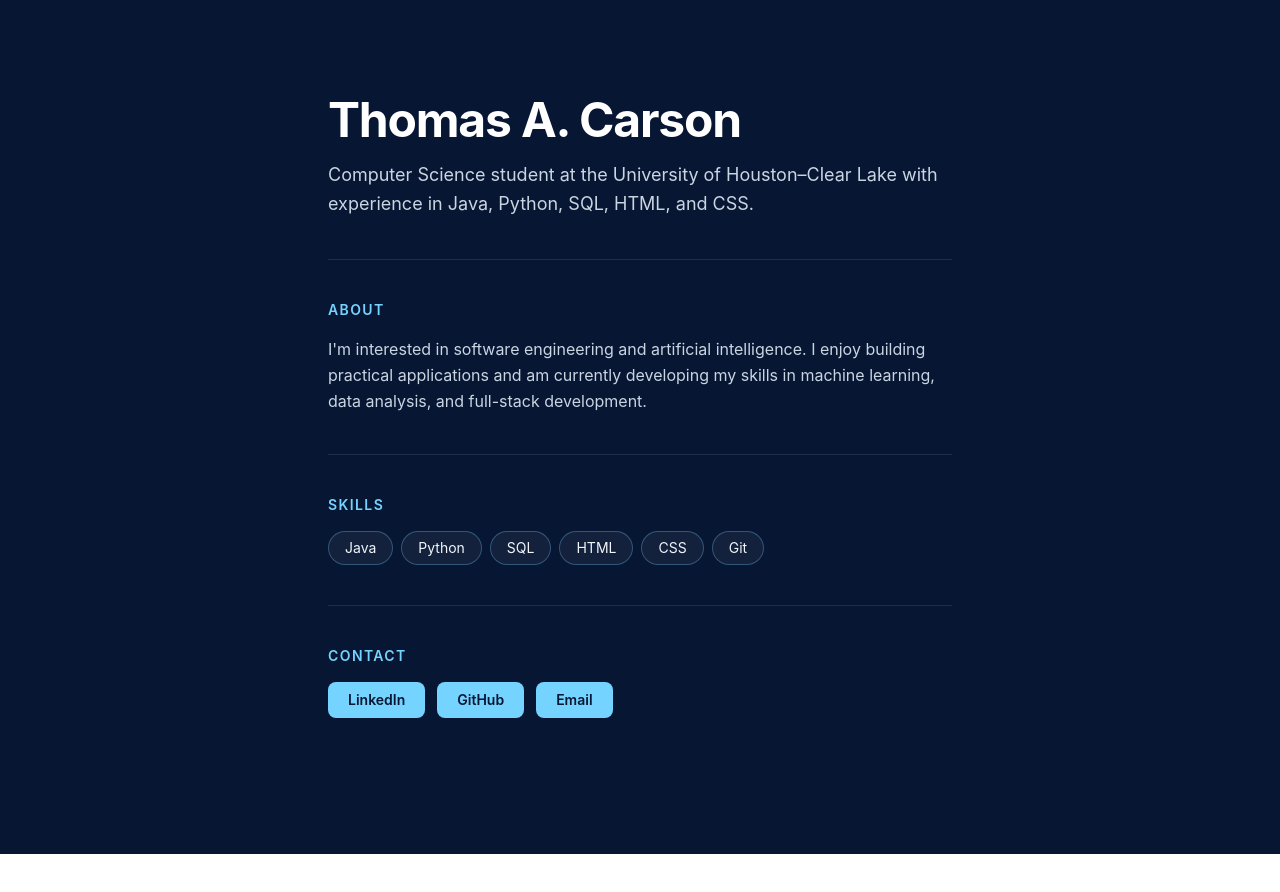
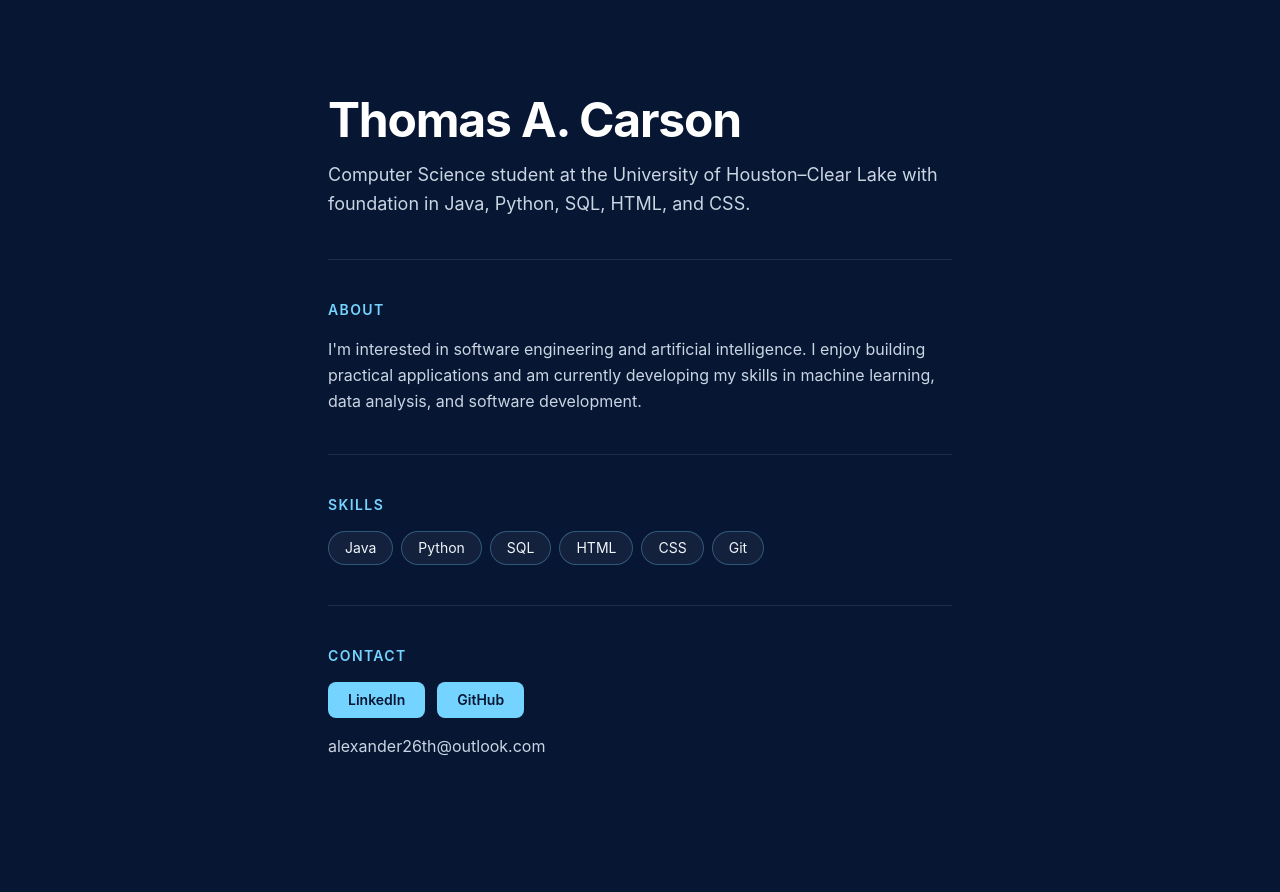
Before and after one commit to CharlieH1102/c-card, a Next.js app: page / in a window 1280 px wide. Before the commit the page ends 854 px from the top, so only its background shows below. Built offline with nearby package versions, Linux system fonts and the light colour scheme.

Commit message:
feat: update contact info and add email link
Added email and linked it in the contact section

V0-Chat-Id: hSxa1psQwfa

```diff
--- a/app/page.tsx
+++ b/app/page.tsx
@@ -5,8 +5,9 @@ const skills = ['Java', 'Python', 'SQL', 'HTML', 'CSS', 'Git']
 const contacts = [
   { label: 'LinkedIn', href: 'https://www.linkedin.com/in/thomas-carsonn' },
   { label: 'GitHub', href: 'https://github.com/CharlieH1102' },
-  { label: 'Email', href: 'mailto:alexander26th@outlook.com' },
 ]
+
+const email = 'alexander26th@outlook.com'
 
 export default function Page() {
   return (
@@ -18,7 +19,7 @@ export default function Page() {
           </h1>
           <p className="mt-4 text-pretty text-lg leading-relaxed text-slate-300">
             Computer Science student at the University of Houston&ndash;Clear
-            Lake with experience in Java, Python, SQL, HTML, and CSS.
+            Lake with foundation in Java, Python, SQL, HTML, and CSS.
           </p>
         </header>
 
@@ -27,7 +28,7 @@ export default function Page() {
             I&apos;m interested in software engineering and artificial
             intelligence. I enjoy building practical applications and am
             currently developing my skills in machine learning, data analysis,
-            and full-stack development.
+            and software development.
           </p>
         </PortfolioSection>
 
@@ -63,6 +64,12 @@ export default function Page() {
               )
             })}
           </ul>
+          <a
+            href={`mailto:${email}`}
+            className="mt-4 inline-block text-slate-300 underline-offset-4 transition-colors hover:text-sky-200 hover:underline"
+          >
+            {email}
+          </a>
         </PortfolioSection>
       </div>
     </main>
```
